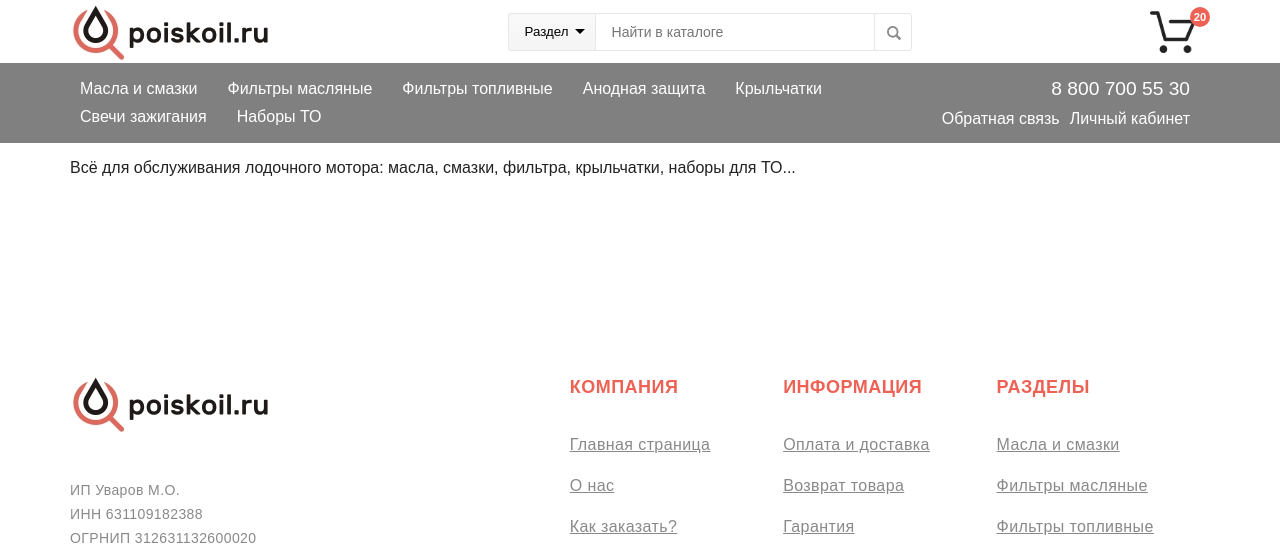
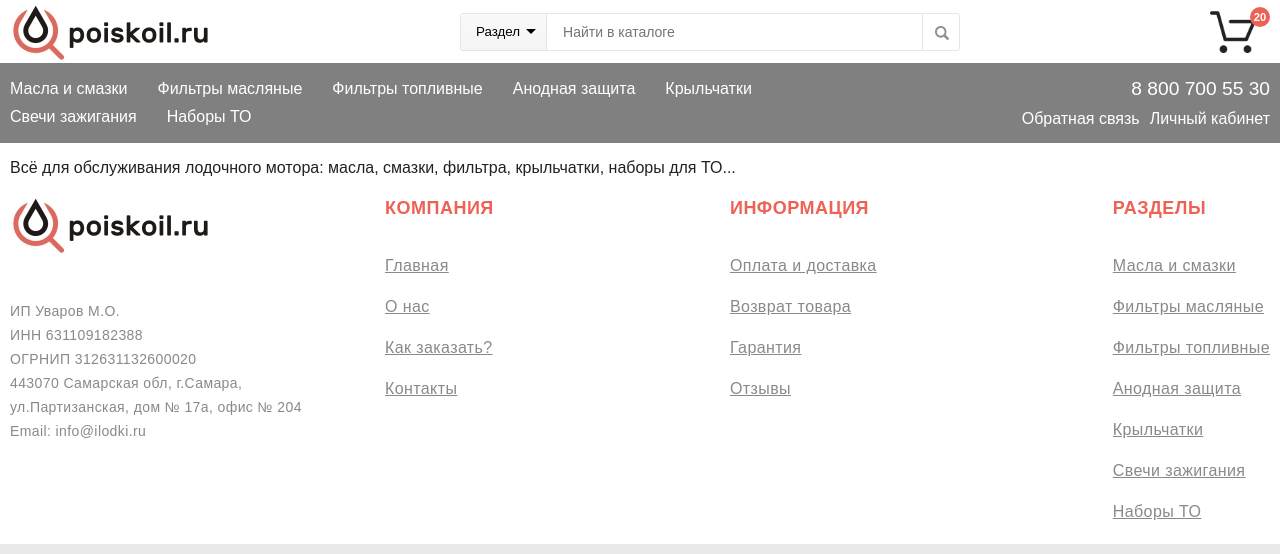
Before and after one commit to Mikhail163/shop, a website: page app/html/index.html in a window 1280 px wide. Shown: the top 554 px of the page. Drawn offline with nearby package versions, Linux system fonts and the light colour scheme; files that its build step writes are made by us from their sources; files whose address does not match are found by name.

Commit message:
new design

```diff
--- a/app/html/index.html
+++ b/app/html/index.html
@@ -31,9 +31,6 @@
 
                             <div class="sb-menu">
                                 <a href="#" class="sb-menu-title">Масла и смазки</a>
-                                <a href="#" class="sb-menu-link">2Т</a>
-                                <a href="#" class="sb-menu-link">4Т</a>
-                                <a href="#" class="sb-menu-link">Трансмиссионное</a>
                                 <a href="#" class="sb-menu-title">Фильтры масляные</a>
                                 <a href="#" class="sb-menu-title">Фильтры топливные</a>
                                 <a href="#" class="sb-menu-title">Анодная защита</a>
@@ -86,38 +83,39 @@
         </div>
 
 
-        <div class="f-grey_line">&nbsp;</div>
+
         <footer class="container f">
-            <div class="f-upside">
-                <div class="f-upside-info">
-                    <div class="footer-logo">
+            <div class="f_upside">
+                <div class="f_upside_info">
+                    <div class="footer_logo">
                         <a href="#" class="logo flex-center">
                             <div class="logo"></div>
                         </a>
 
                     </div>
-                    <div class="descrition">
+                    <div class="f_upside_info_descrition">
                         <p>ИП Уваров М.О.<br> ИНН 631109182388<br> ОГРНИП 312631132600020<br> 443070 Самарская обл, г.Самара, ул.Партизанская, дом № 17а, офис № 204<br> Email: info@ilodki.ru</p>
                     </div>
                 </div>
-                <div class="f-menu">
-                    <div class="title">КОМПАНИЯ</div>
-                    <a href="#">Главная страница</a>
+                <div class="f_menu">
+                    <div class="f_menu_item">
+                        <div class="f_menu_item_title">КОМПАНИЯ</div>
+                        <a href="#">Главная</a>
                         <a href="#">О нас</a>
                         <a href="#">Как заказать?</a>
                         <a href="#">Контакты</a>
                     </div>
 
-                <div class="f-menu">
-                    <div class="title">ИНФОРМАЦИЯ</div>
+                    <div class="f_menu_item">
+                        <div class="f_menu_item_title">ИНФОРМАЦИЯ</div>
                         <a href="#">Оплата и доставка</a>
                         <a href="#">Возврат товара</a>
                         <a href="#">Гарантия</a>
                         <a href="#">Отзывы</a>
                     </div>
 
-                <div class="f-menu">
-                    <div class="title">РАЗДЕЛЫ</div>
+                    <div class="f_menu_item">
+                        <div class="f_menu_item_title">РАЗДЕЛЫ</div>
                         <a href="#">Масла и смазки</a>
                         <a href="#">Фильтры масляные</a>
                         <a href="#">Фильтры топливные</a>
@@ -126,15 +124,18 @@
                         <a href="#">Свечи зажигания</a>
                         <a href="#">Наборы ТО</a>
                     </div>
+
                 </div>
 
-            <div class="downside">
+            </div>
+
+            <div class="f_downside">
 
                 <div class="info">
                     &copy; 2018 «Poiskoil»
                 </div>
 
-                <div class="socnet-list">
+                <div class="socnet_list">
                     <a href="#" class="socnet">
                     <img src="img/g.png" alt="google+">
                 </a>
@@ -144,7 +145,10 @@
         </footer>
 
 
+
+        <div class="f_grey_line">&nbsp;</div>
     </div>
+
 
 
 </body>
--- a/app/sass/_footer.scss
+++ b/app/sass/_footer.scss
@@ -1,6 +1,14 @@
 .f {
     z-index: 1;
-    &-grey_line {
+
+    margin-top: 109px;
+    /*height: 428px;*/
+    display: flex;
+    flex-direction: column;
+    justify-content: space-between;
+    box-sizing: border-box;
+
+    &_grey_line {
         width: 100%;
         height: 79px;
         background-color: #e8e8e8;
@@ -8,21 +16,16 @@
         bottom: 0px;
         z-index: 0;
     }
-    margin-top: 109px;
-    height: 428px;
-    display: flex;
-    flex-direction: column;
-    justify-content: space-between;
 
-    &-upside {
+    &_upside {
         display: flex;
-        height: 349px;
-
-        &-info {
+        justify-content: space-between;
+        /*flex-direction: column;*/
+        &_info {
             display: flex;
             flex-direction: column;
             height: 100%;
-            width: 490px;
+            max-width: 350px;
             margin: 0;
             padding: 0;
 
@@ -33,9 +36,9 @@
             letter-spacing: 0.4px;
             color: #898989;
             line-height: 24px;
-            padding-right: 45px;
+            padding-right: 20px;
 
-            .descrition {
+            &_descrition {
                 margin-top: 29px;
 
                 p {
@@ -44,15 +47,25 @@
             }
         }
 
-        .f-menu {
+
+    }
+
+    &_menu {
+        display: flex;
+        justify-content: space-between;
+        flex: 1;
+        box-sizing: border-box;
+
+
+        &_item {
             display: flex;
             flex-direction: column;
-            height: 100%;
-            width: 230px;
             margin: 0;
             padding: 0;
+            margin-left: 5px;
+            box-sizing: border-box;
 
-            .title {
+            &_title {
                 margin-top: 5px;
                 height: 14px;
                 font-size: 18px;
@@ -62,6 +75,7 @@
                 letter-spacing: 0.5px;
                 color: $main_red;
                 margin-bottom: 45px;
+                box-sizing: border-box;
             }
 
             a {
@@ -73,18 +87,19 @@
                 letter-spacing: 0.4px;
                 color: #898989;
                 margin-bottom: 25px;
+                box-sizing: border-box;
 
                 &:hover {
                     color: $main_red;
                 }
             }
+        }
 
 
-        }
     }
 
 
-    .downside {
+    &_downside {
         height: 79px;
         width: 100%;
         display: flex;
@@ -101,7 +116,7 @@
             color: #7a7a7a;
 
         }
-        .socnet-list {
+        .socnet_list {
             display: flex;
             justify-content: center;
             width: 50%;
@@ -130,3 +145,31 @@
         }
     }
 }
+
+@media (max-width: $mobile-width) {
+    .f_menu {
+        /*display: none;*/
+    }
+
+    .f_menu_item {
+        margin-left: 0px;
+        margin-right: 10px;
+    }
+
+    .f_upside_info {
+        max-width: none;
+        /*display: block;*/
+    }
+
+    .f_upside {
+        flex-direction: column-reverse;
+    }
+
+    .f_menu_item_title {
+        font-size: 0.8rem;
+    }
+
+    .f_upside_info_descrition {
+        margin-top: 0;
+    }
+}
--- a/app/sass/_header.scss
+++ b/app/sass/_header.scss
@@ -17,4 +17,15 @@ header {
     box-sizing: border-box;
 
     color: $header_color;
+
+    &-search {
+        box-sizing: border-box;
+        flex: 1;
+        display: flex;
+        padding-left: 5px;
+        padding-right: 5px;
+        justify-content: center;
+        min-width: 150px;
+        max-width: 800px;
+    }
 }
--- a/app/sass/_logo.scss
+++ b/app/sass/_logo.scss
@@ -6,7 +6,7 @@
     outline: none;
 }
 
-@media (max-width: $max-width/2) {
+@media (max-width: $mobile-width) {
     .logo {
         width: 58px;
     }
--- a/app/sass/_nav.scss
+++ b/app/sass/_nav.scss
@@ -15,17 +15,18 @@ nav {
     justify-content: space-between;
     box-sizing: border-box; //height: $nav_height;
     align-items: center;
-    flex-wrap: wrap;
 
     &-li {
         display: flex;
         box-sizing: border-box;
         padding: $nav_li_padding;
         flex-wrap: wrap;
+        padding-left: 0;
+        padding-right: 0;
     }
 
     &-item {
-        margin-right: 10px;
+        /*margin-right: 10px;*/
         text-decoration: none;
         color: $nav_color;
         white-space: nowrap;
@@ -53,8 +54,7 @@ nav {
     }
 
     &-menu {
-        width: 70%;
-
+        /*width: 70%;*/
         .nav-item {
             margin-right: 30px;
         }
@@ -62,7 +62,25 @@ nav {
     }
 
     &-info {
-        width: 30%;
+        /*width: 30%;*/
         justify-content: flex-end;
+
+        .nav-item {
+            margin-left: 10px;
+        }
     }
 }
+
+@media (max-width: $mobile-width) {
+    .nav-item-phone {
+        width: auto;
+    }
+
+    .nav-menu {
+        width: 70%;
+    }
+
+    .nav-info {
+        width: 30%;
+    }
+}
--- a/app/sass/_search.scss
+++ b/app/sass/_search.scss
@@ -1,10 +1,20 @@
 .sb {
     display: flex;
+    width: 100%;
+    box-sizing: border-box;
+    max-width: 500px;
 
     &-browse {
         display: flex;
         position: relative;
         box-sizing: border-box;
+        border-bottom-left-radius: 3px;
+        border-top-left-radius: 3px;
+        border-style: solid;
+        border-width: 1px;
+        border-color: #e6e6e6;
+        border-right-width: 0px;
+        height: 38px;
 
         &:hover .sb-menu {
             display: flex;
@@ -12,18 +22,14 @@
 
         &-button {
 
-            height: 38px;
+
             text-align: right;
             box-sizing: border-box;
             padding-left: 15px;
             padding-right: 0px;
+            border: 0;
 
-            border-bottom-left-radius: 3px;
-            border-top-left-radius: 3px;
-            border-style: solid;
-            border-width: 1px;
-            border-color: #e6e6e6;
-            border-right-width: 0px;
+
 
             background: -webkit-linear-gradient(-90deg, #f9f9f9 0%, #f5f5f5 100%);
             background: -moz-linear-gradient(-90deg, #f9f9f9 0%, #f5f5f5 100%);
@@ -39,16 +45,16 @@
 
         &-menu {
             position: relative;
-            height: 38px;
+            /*height: 38px;*/
             width: 26px;
             box-sizing: border-box;
+            /*
             border-style: solid;
             border-width: 1px;
             border-left-width: 0px;
             border-right-width: 0px;
 
-            border-color: #e6e6e6;
-
+            border-color: #e6e6e6;*/
             background: -webkit-linear-gradient(-90deg, #f9f9f9 0%, #f5f5f5 100%);
             background: -moz-linear-gradient(-90deg, #f9f9f9 0%, #f5f5f5 100%);
             background: -o-linear-gradient(-90deg, #f9f9f9 0%, #f5f5f5 100%);
@@ -151,7 +157,8 @@
 
     &-input {
         cursor: pointer;
-        width: 279px;
+        /*width: 279px;*/
+        flex: 1;
         height: 38px;
         box-sizing: border-box;
         border-color: #e6e6e6;
@@ -201,8 +208,20 @@
 }
 
 
-@media (max-width: $max-width/2) {
+@media (max-width: $mobile-width) {
     .sb-input {
-        width: inherit !important;
+        width: 120px !important;
+    }
+
+    .sb-browse-menu .triangle {
+        right: 8px;
+    }
+
+    .sb-browse-button {
+        display: none;
+    }
+
+    .sb-menu:after {
+        right: 242px;
     }
 }
--- a/app/sass/_var.scss
+++ b/app/sass/_var.scss
@@ -1,7 +1,9 @@
-$max-width:1200px;
+$max-width:1600px;
 $max-width-padding:30px;
 $min-width:320px;
 $logo-height:63px;
+
+$mobile-width:600px;
 
 $main_red:#ee6255;
 
--- a/app/sass/main.scss
+++ b/app/sass/main.scss
@@ -8,7 +8,8 @@
 @import "search";
 
 html {
-    height: 100%;
+    /*height: 100%;*/
+    /*display: flex;*/
 }
 
 body {
@@ -23,6 +24,7 @@ body {
     display: flex;
     flex-direction: column;
     height: 100%;
+    position: relative;
 
 }
 
@@ -45,9 +47,11 @@ body {
     }
 }
 
-@media (max-width: $max-width/2) {
+@media (max-width: $mobile-width) {
+    /*
     .container {
         padding-left: 0;
         padding-right: 0;
     }
+    */
 }
```
Lines whose indentation alone changed are shown as unchanged.
